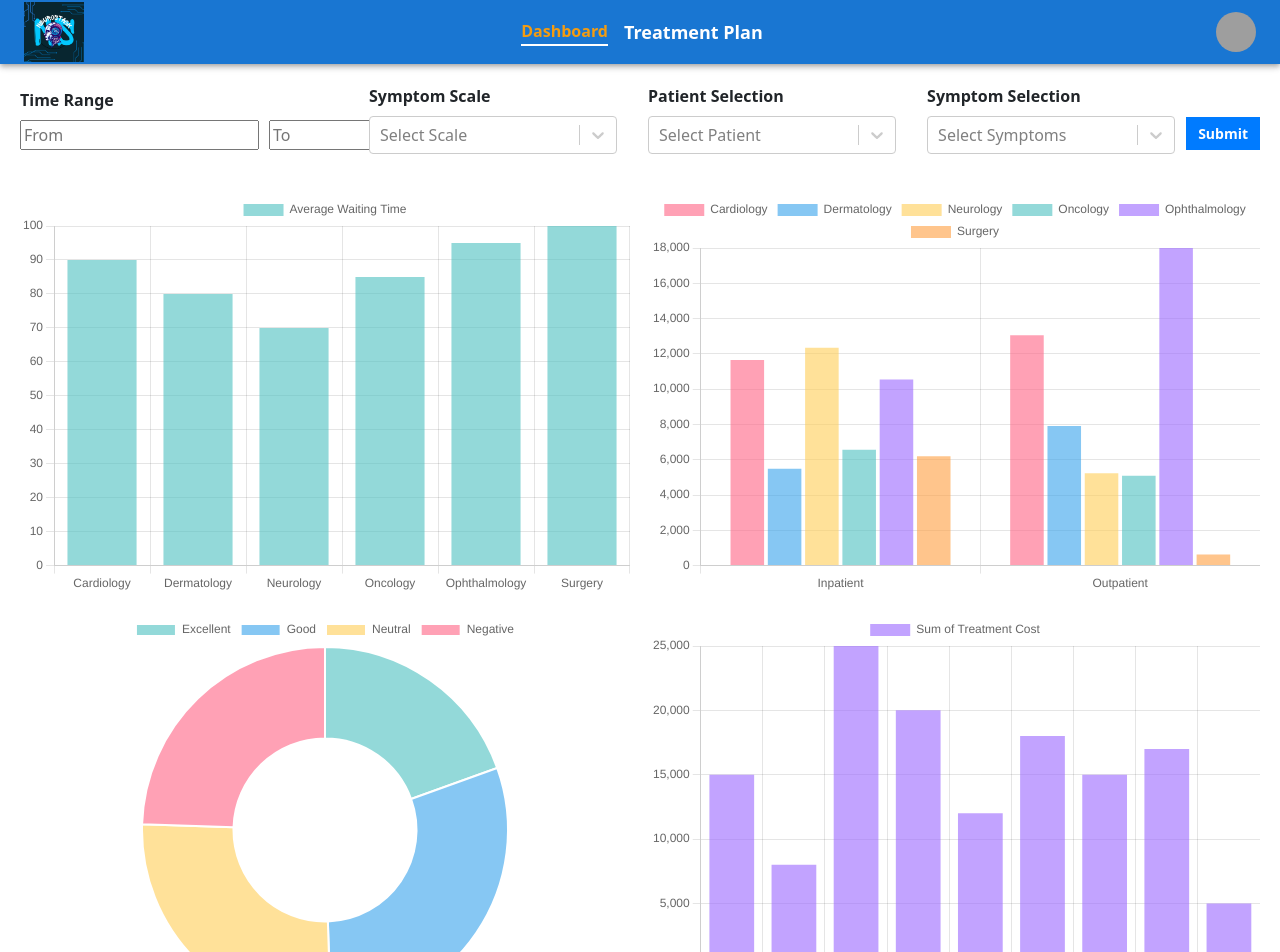
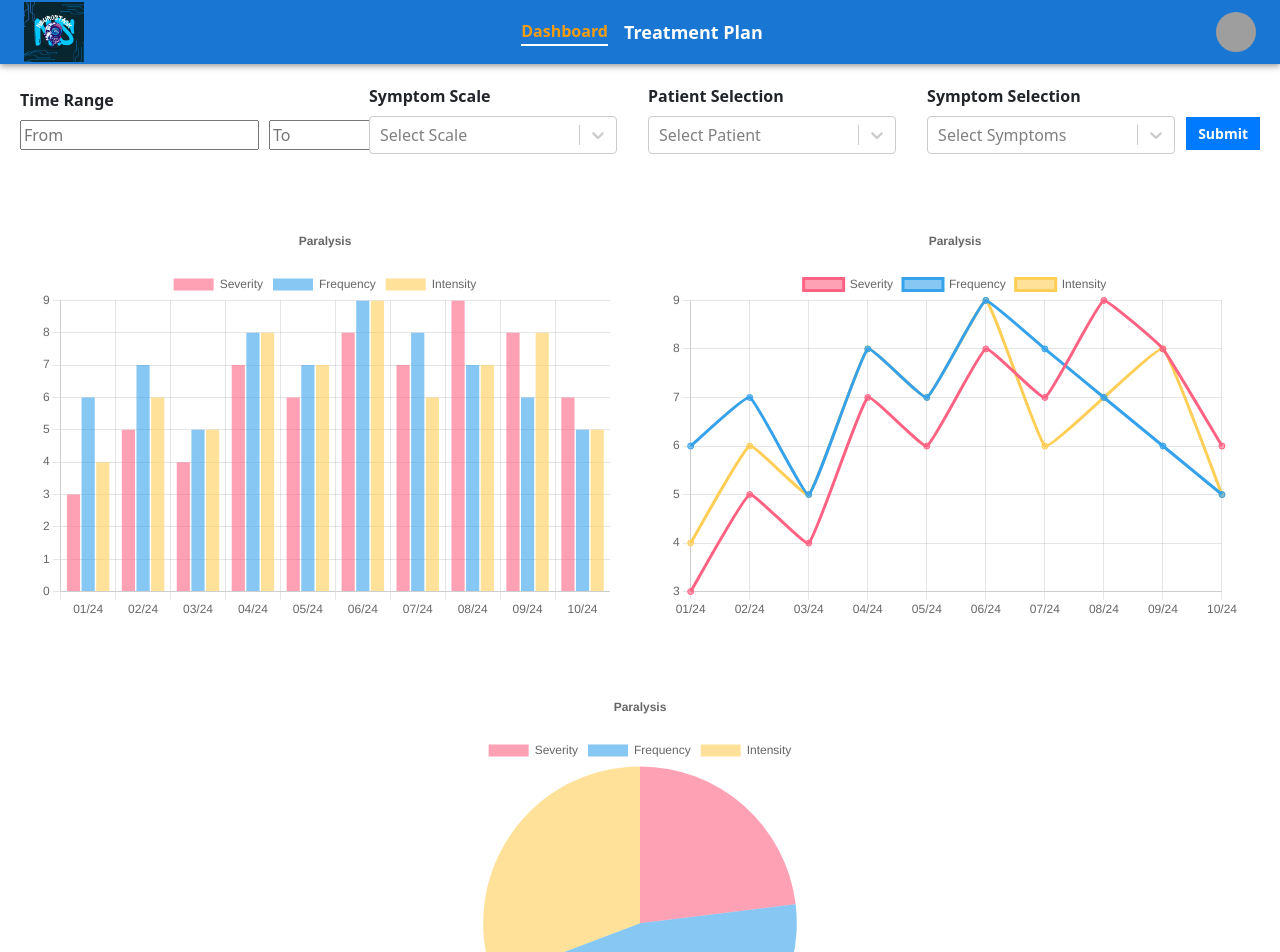
Before and after one commit to sakshamsachdeva13/NeuroStack, a React (Create React App) app: page / in a window 1280 px wide. Shown: the top 952 px of the page. Built offline with nearby package versions, Linux system fonts and the light colour scheme; grey boxes are pictures that could not be loaded.

Commit message:
Graph, Line and Pie chart added

```diff
--- a/package.json
+++ b/package.json
@@ -50,5 +50,9 @@
       "last 1 firefox version",
       "last 1 safari version"
     ]
+  },
+  "devDependencies": {
+    "eslint-plugin-import": "^2.29.1",
+    "eslint-plugin-react": "^7.34.3"
   }
 }
--- a/src/pages/Dashboard/Dashboard.jsx
+++ b/src/pages/Dashboard/Dashboard.jsx
@@ -1,28 +1,22 @@
 import React, { useRef, useEffect, useState } from 'react';
-import { Bar, Doughnut } from 'react-chartjs-2';
+import { Bar, Line, Pie } from 'react-chartjs-2';
 import Select from 'react-select';
 import DatePicker from 'react-datepicker';
 import 'react-datepicker/dist/react-datepicker.css';
 import styles from './Dashboard.module.css';
-import {
-  Chart as ChartJS,
-  CategoryScale,
-  LinearScale,
-  BarElement,
-  ArcElement,
-  Title,
-  Tooltip,
-  Legend,
-} from 'chart.js';
+import { Chart as ChartJS, CategoryScale, LinearScale, BarElement, LineElement, PointElement, Title, Tooltip, Legend, PieController, ArcElement } from 'chart.js';
 
 ChartJS.register(
   CategoryScale,
   LinearScale,
   BarElement,
-  ArcElement,
+  LineElement,
+  PointElement,
   Title,
   Tooltip,
-  Legend
+  Legend,
+  PieController,
+  ArcElement
 );
 
 const symptomScaleOptions = [
@@ -42,104 +36,105 @@ const symptomSelectionOptions = [
 ];
 
 const Dashboard = () => {
-  const barChartRef1 = useRef(null);
-  const barChartRef2 = useRef(null);
-  const doughnutChartRef = useRef(null);
-  const barChartRef3 = useRef(null);
+  const barChartRef = useRef(null);
+  const lineChartRef = useRef(null);
+  const pieChartRef = useRef(null);
 
   const [timeRange, setTimeRange] = useState({ from: null, to: null });
   const [symptomScale, setSymptomScale] = useState(null);
   const [patientSelection, setPatientSelection] = useState(null);
   const [symptomSelection, setSymptomSelection] = useState([]);
 
-  const averageWaitingTimeData = {
-    labels: ['Cardiology', 'Dermatology', 'Neurology', 'Oncology', 'Ophthalmology', 'Surgery'],
+  const patientStatusData = {
+    labels: ['01/24', '02/24', '03/24', '04/24', '05/24', '06/24', '07/24', '08/24', '09/24', '10/24'],
     datasets: [
       {
-        label: 'Average Waiting Time',
-        data: [90, 80, 70, 85, 95, 100],
-        backgroundColor: 'rgba(75, 192, 192, 0.6)',
+        label: 'Severity',
+        data: [3, 5, 4, 7, 6, 8, 7, 9, 8, 6],
+        backgroundColor: 'rgba(255, 99, 132, 0.6)',
+        borderColor: 'rgba(255, 99, 132, 1)',
+        fill: false,
+        tension: 0.1,
+      },
+      {
+        label: 'Frequency',
+        data: [6, 7, 5, 8, 7, 9, 8, 7, 6, 5],
+        backgroundColor: 'rgba(54, 162, 235, 0.6)',
+        borderColor: 'rgba(54, 162, 235, 1)',
+        fill: false,
+        tension: 0.1,
+      },
+      {
+        label: 'Intensity',
+        data: [4, 6, 5, 8, 7, 9, 6, 7, 8, 5],
+        backgroundColor: 'rgba(255, 206, 86, 0.6)',
+        borderColor: 'rgba(255, 206, 86, 1)',
+        fill: false,
+        tension: 0.1,
       },
     ],
   };
 
-  const treatmentCostData = {
-    labels: ['January', 'February', 'March', 'April', 'May', 'June', 'July', 'August', 'September'],
-    datasets: [
-      {
-        label: 'Sum of Treatment Cost',
-        data: [15000, 8000, 25000, 20000, 12000, 18000, 15000, 17000, 5000],
-        backgroundColor: 'rgba(153, 102, 255, 0.6)',
-      },
-    ],
-  };
-
-  const patientSatisfactionData = {
-    labels: ['Excellent', 'Good', 'Neutral', 'Negative'],
-    datasets: [
-      {
-        data: [19.5, 30.0, 26.0, 24.5],
+  const pieChartData = {
+    labels: ['Severity', 'Frequency', 'Intensity'],
+    datasets: [{
+      data: [3, 6, 4],
       backgroundColor: [
-          'rgba(75, 192, 192, 0.6)',
+        'rgba(255, 99, 132, 0.6)',
         'rgba(54, 162, 235, 0.6)',
         'rgba(255, 206, 86, 0.6)',
-          'rgba(255, 99, 132, 0.6)',
       ],
-      },
+      borderColor: [
+        'rgba(255, 99, 132, 1)',
+        'rgba(54, 162, 235, 1)',
+        'rgba(255, 206, 86, 1)',
       ],
-  };
-
-  const patientStatusData = {
-    labels: ['Inpatient', 'Outpatient'],
-    datasets: [
-      {
-        label: 'Cardiology',
-        data: [11648, 13061],
-        backgroundColor: 'rgba(255, 99, 132, 0.6)',
-      },
-      {
-        label: 'Dermatology',
-        data: [5489, 7914],
-        backgroundColor: 'rgba(54, 162, 235, 0.6)',
-      },
-      {
-        label: 'Neurology',
-        data: [12348, 5236],
-        backgroundColor: 'rgba(255, 206, 86, 0.6)',
-      },
-      {
-        label: 'Oncology',
-        data: [6566, 5087],
-        backgroundColor: 'rgba(75, 192, 192, 0.6)',
-      },
-      {
-        label: 'Ophthalmology',
-        data: [10549, 18000],
-        backgroundColor: 'rgba(153, 102, 255, 0.6)',
-      },
-      {
-        label: 'Surgery',
-        data: [6201, 630],
-        backgroundColor: 'rgba(255, 159, 64, 0.6)',
-      },
-    ],
+      borderWidth: 0, // Remove border
+    }],
+    monthYearLabels: ['Jan 2024', 'Feb 2024', 'Mar 2024'], // Labels for tooltips
   };
 
   useEffect(() => {
-    const chartRefs = [barChartRef1, barChartRef2, doughnutChartRef, barChartRef3];
     return () => {
-      chartRefs.forEach(ref => {
-        if (ref.current) {
-          ref.current.destroy();
+      if (barChartRef.current && barChartRef.current.chartInstance) {
+        barChartRef.current.chartInstance.destroy();
       }
-      });
+      if (lineChartRef.current && lineChartRef.current.chartInstance) {
+        lineChartRef.current.chartInstance.destroy();
+      }
+      if (pieChartRef.current && pieChartRef.current.chartInstance) {
+        pieChartRef.current.chartInstance.destroy();
+      }
     };
   }, []);
 
   const handleSubmit = () => {
-    // Implement submit functionality here
     console.log('Submit button clicked');
-    // Add your submit logic here (e.g., fetch data, update state)
+  };
+
+  const options = {
+    responsive: true,
+    maintainAspectRatio: false,
+    plugins: {
+      tooltip: {
+        callbacks: {
+          label: (tooltipItem) => {
+            return `${tooltipItem.label}: ${tooltipItem.raw}`;
+          },
+          title: (tooltipItems) => {
+            const idx = tooltipItems[0].dataIndex;
+            return pieChartData.monthYearLabels[idx];
+          },
+        },
+      },
+      title: {
+        display: true,
+        text: 'Paralysis', // Title above the chart
+        fontSize: 16,
+        fontColor: '#333', // Title font color
+        padding: 20,
+      },
+    },
   };
 
   return (
@@ -203,19 +198,14 @@ const Dashboard = () => {
       </div>
       <div className={styles.chartRow}>
         <div className={styles.chartContainer}>
-          <Bar ref={barChartRef1} data={averageWaitingTimeData} options={{ responsive: true, maintainAspectRatio: false }} />
+          <Bar ref={barChartRef} data={patientStatusData} options={options} />
         </div>
         <div className={styles.chartContainer}>
-          <Bar ref={barChartRef2} data={patientStatusData} options={{ responsive: true, maintainAspectRatio: false }} />
+          <Line ref={lineChartRef} data={patientStatusData} options={options} />
         </div>
       </div>
-      <div className={styles.chartRow}>
       <div className={styles.chartContainer}>
-          <Doughnut ref={doughnutChartRef} data={patientSatisfactionData} options={{ responsive: true, maintainAspectRatio: false }} />
-        </div>
-        <div className={styles.chartContainer}>
-          <Bar ref={barChartRef3} data={treatmentCostData} options={{ responsive: true, maintainAspectRatio: false }} />
-        </div>
+        <Pie ref={pieChartRef} data={pieChartData} options={options} />
       </div>
     </div>
   );
--- a/src/pages/Dashboard/Dashboard.module.css
+++ b/src/pages/Dashboard/Dashboard.module.css
@@ -7,9 +7,9 @@
 
 .filters {
   display: flex;
-  flex-wrap: wrap; /* Allow filters to wrap to next line */
+  flex-wrap: wrap;
   justify-content: space-between;
-  align-items: center; /* Center items vertically */
+  align-items: center;
   margin-bottom: 20px;
 }
 
@@ -20,7 +20,7 @@
 }
 
 .filter + .filter {
-  margin-left: 20px; /* Space between filters */
+  margin-left: 20px;
   margin-right: -70px;
 }
 
@@ -36,14 +36,21 @@
 
 .chartRow {
   display: flex;
+  flex-direction: row; /* Changed from column to row */
   justify-content: space-between;
   gap: 20px;
 }
 
 .chartContainer {
   flex: 1;
-  height: 400px;
+  padding: 20px; /* Optional: Add padding for spacing */
 }
+
+.chartContainer canvas {
+  width: 100% !important; /* Ensures the canvas takes full width */
+  height: 400px; /* Adjust the height as needed */
+}
+
 
 .submitButton {
   padding: 8px 16px;
@@ -55,7 +62,6 @@
   font-weight: bold;
 }
 
-/* Small submit button style */
 .submitButton.small {
   padding: 6px 12px;
   font-size: 14px;
```
Also changed, not shown: 2 other files (tests, documents, lock files or other folders). Lines whose indentation alone changed are shown as unchanged.
